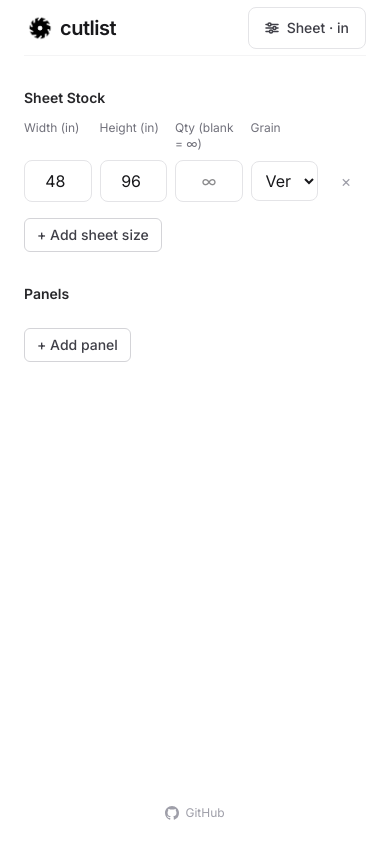
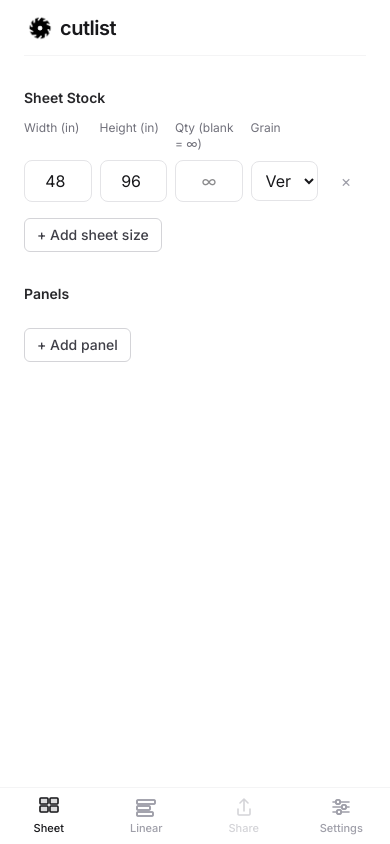
Before and after one commit to walkersutton/cutlist, a SvelteKit app: page / in a window 390 px wide. Built offline with nearby package versions, Linux system fonts and the light colour scheme.

Commit message:
mobile bottom bar

```diff
--- a/src/routes/+page.svelte
+++ b/src/routes/+page.svelte
@@ -209,6 +209,8 @@
 		return Math.min(SVG_MAX / w, SVG_MAX / h);
 	}
 	let sheetZoom = $state(1.0);
+	let hasResults = $derived(sheets.length > 0);
+	let shareOpen = $state(false);
 
 	function printPlan() {
 		const ule = unit === 'in' ? '&quot;' : ' mm';
@@ -356,6 +358,49 @@ tbody tr:last-child td{border-bottom:none}
 		}
 	}
 
+	let copyLabel = $state('Copy text');
+	async function copyPlan() {
+		const ul = unit === 'in' ? '"' : ' mm';
+		const lines: string[] = [];
+
+		lines.push(
+			`Cut Plan — ${new Date().toLocaleDateString(undefined, { year: 'numeric', month: 'long', day: 'numeric' })}`
+		);
+		lines.push(`Kerf: ${kerf}${ul}`);
+
+		lines.push('');
+		lines.push('MATERIALS');
+		for (const row of sheetSummary) {
+			lines.push(`  ${row.count}× ${row.w}×${row.h}${ul}`);
+		}
+
+		lines.push('');
+		lines.push('CUT LIST');
+		for (const p of panels.filter((p) => p.width > 0 && p.height > 0 && p.quantity > 0)) {
+			const name = p.label ? `${p.label}  ` : '';
+			lines.push(`  ${name}${p.width}×${p.height}${ul}  ×${p.quantity}  grain: ${p.grain}`);
+		}
+
+		lines.push('');
+		lines.push('SHEET LAYOUTS');
+		for (const sheet of sheets) {
+			lines.push(
+				`  Sheet ${sheet.index + 1} — ${sheet.sheetWidth}×${sheet.sheetHeight}${ul}  (${sheet.wastePercent}% waste)`
+			);
+			for (const p of sheet.placements) {
+				const dw = p.rotated ? p.height : p.width;
+				const dh = p.rotated ? p.width : p.height;
+				const name = p.label ? `${p.label}  ` : '';
+				const rot = p.rotated ? '  ↺' : '';
+				lines.push(`    ${name}${dw}×${dh}${ul}${rot}`);
+			}
+		}
+
+		await navigator.clipboard.writeText(lines.join('\n'));
+		copyLabel = 'Copied!';
+		setTimeout(() => (copyLabel = 'Copy text'), 2000);
+	}
+
 	const PALETTE = [
 		'#93c5fd',
 		'#86efac',
@@ -473,39 +518,12 @@ tbody tr:last-child td{border-bottom:none}
 </svelte:head>
 
 <div class="flex min-h-screen flex-col overflow-x-hidden bg-white">
-	<div class="mx-auto w-full max-w-3xl flex-1 px-6 lg:px-8">
+	<div class="mx-auto w-full max-w-3xl flex-1 px-6 pb-24 sm:pb-0 lg:px-8">
 		<!-- Header -->
 		<header class="flex h-14 items-center justify-between border-b border-zinc-100">
 			<div class="flex items-center gap-1">
 				<img src="/logo.jpg" alt="cutlist logo" class="h-8 w-8" />
 				<h1 class="shrink-0 text-xl font-semibold tracking-tight text-zinc-900">cutlist</h1>
-			</div>
-			<div class="flex items-center gap-3">
-				<!-- Mobile settings button -->
-				<button
-					onclick={() => (settingsOpen = true)}
-					class="flex items-center gap-2 rounded-lg border border-zinc-200 px-4 py-2.5 text-sm font-medium text-zinc-700 sm:hidden"
-					aria-label="Open settings"
-				>
-					<svg
-						width="14"
-						height="14"
-						viewBox="0 0 14 14"
-						fill="none"
-						stroke="currentColor"
-						stroke-width="1.5"
-						stroke-linecap="round"
-						aria-hidden="true"
-					>
-						<line x1="1" y1="3.5" x2="13" y2="3.5" />
-						<line x1="1" y1="7" x2="13" y2="7" />
-						<line x1="1" y1="10.5" x2="13" y2="10.5" />
-						<circle cx="4.5" cy="3.5" r="1.5" fill="white" />
-						<circle cx="9.5" cy="7" r="1.5" fill="white" />
-						<circle cx="6" cy="10.5" r="1.5" fill="white" />
-					</svg>
-					{mode === 'sheet' ? 'Sheet' : 'Linear'} · {unit}
-				</button>
 			</div>
 		</header>
 
@@ -669,6 +687,8 @@ tbody tr:last-child td{border-bottom:none}
 								</div>
 								<!-- Dimensions: 4-col grid on mobile, sm:contents makes them grid cells on desktop -->
 								<div class="grid grid-cols-4 gap-1.5 sm:contents">
+									<label class="sm:contents">
+										<span class="mb-0.5 block text-xs text-zinc-400 sm:hidden">W ({unit})</span>
 										<input
 											type="number"
 											inputmode="decimal"
@@ -677,6 +697,9 @@ tbody tr:last-child td{border-bottom:none}
 											step={dimStep}
 											bind:value={panel.width}
 										/>
+									</label>
+									<label class="sm:contents">
+										<span class="mb-0.5 block text-xs text-zinc-400 sm:hidden">H ({unit})</span>
 										<input
 											type="number"
 											inputmode="decimal"
@@ -685,6 +708,9 @@ tbody tr:last-child td{border-bottom:none}
 											step={dimStep}
 											bind:value={panel.height}
 										/>
+									</label>
+									<label class="sm:contents">
+										<span class="mb-0.5 block text-xs text-zinc-400 sm:hidden">Qty</span>
 										<input
 											type="number"
 											inputmode="numeric"
@@ -692,11 +718,15 @@ tbody tr:last-child td{border-bottom:none}
 											min="1"
 											bind:value={panel.quantity}
 										/>
+									</label>
+									<label class="sm:contents">
+										<span class="mb-0.5 block text-xs text-zinc-400 sm:hidden">Grain</span>
 										<select class={inputCls} bind:value={panel.grain}>
 											<option value="any">Any</option>
 											<option value="horizontal">Horiz →</option>
 											<option value="vertical">Vert ↑</option>
 										</select>
+									</label>
 								</div>
 								<!-- Delete: desktop only (last grid column) -->
 								<button onclick={() => removePanel(panel.id)} class="{delCls} hidden sm:flex"
@@ -732,11 +762,18 @@ tbody tr:last-child td{border-bottom:none}
 					<section>
 						<div class="mb-3 flex items-center justify-between">
 							<p class="text-sm font-semibold text-zinc-800">Results</p>
+							<div class="hidden items-center gap-2 sm:flex">
+								<button
+									onclick={copyPlan}
+									class="inline-flex items-center gap-1.5 rounded-md border border-zinc-300 bg-white px-3 py-1.5 text-xs font-medium text-zinc-700 hover:border-zinc-500 hover:text-zinc-900"
+									>{copyLabel}</button
+								>
 								<button
 									onclick={printPlan}
 									class="inline-flex items-center gap-1.5 rounded-md border border-zinc-300 bg-white px-3 py-1.5 text-xs font-medium text-zinc-700 hover:border-zinc-500 hover:text-zinc-900"
 									>Print / PDF</button
 								>
+							</div>
 						</div>
 						<div class="mb-8 flex flex-wrap gap-2">
 							{#each sheetSummary as row (`${row.w}×${row.h}`)}
@@ -1100,6 +1137,175 @@ tbody tr:last-child td{border-bottom:none}
 	</footer>
 </div>
 
+<!-- Bottom tab bar (mobile only) -->
+<nav
+	class="fixed right-0 bottom-0 left-0 z-30 border-t border-zinc-100 bg-white sm:hidden"
+	style="padding-bottom: env(safe-area-inset-bottom)"
+>
+	<div class="flex">
+		<button
+			onclick={() => (mode = 'sheet')}
+			class="flex flex-1 flex-col items-center gap-0.5 py-2 transition-colors {mode === 'sheet'
+				? 'text-zinc-900'
+				: 'text-zinc-400'}"
+		>
+			<svg
+				width="22"
+				height="22"
+				viewBox="0 0 22 22"
+				fill="none"
+				stroke="currentColor"
+				stroke-width="1.6"
+				stroke-linecap="round"
+				stroke-linejoin="round"
+				aria-hidden="true"
+			>
+				<rect
+					x="2"
+					y="2"
+					width="8"
+					height="6"
+					rx="1"
+					fill={mode === 'sheet' ? 'currentColor' : 'none'}
+					opacity={mode === 'sheet' ? '0.15' : '1'}
+				/>
+				<rect x="2" y="2" width="8" height="6" rx="1" />
+				<rect
+					x="12"
+					y="2"
+					width="8"
+					height="6"
+					rx="1"
+					fill={mode === 'sheet' ? 'currentColor' : 'none'}
+					opacity={mode === 'sheet' ? '0.15' : '1'}
+				/>
+				<rect x="12" y="2" width="8" height="6" rx="1" />
+				<rect
+					x="2"
+					y="10"
+					width="8"
+					height="6"
+					rx="1"
+					fill={mode === 'sheet' ? 'currentColor' : 'none'}
+					opacity={mode === 'sheet' ? '0.15' : '1'}
+				/>
+				<rect x="2" y="10" width="8" height="6" rx="1" />
+				<rect
+					x="12"
+					y="10"
+					width="8"
+					height="6"
+					rx="1"
+					fill={mode === 'sheet' ? 'currentColor' : 'none'}
+					opacity={mode === 'sheet' ? '0.15' : '1'}
+				/>
+				<rect x="12" y="10" width="8" height="6" rx="1" />
+			</svg>
+			<span class="text-[11px] font-medium">Sheet</span>
+		</button>
+		<button
+			onclick={() => (mode = 'linear')}
+			class="flex flex-1 flex-col items-center gap-0.5 py-2 transition-colors {mode === 'linear'
+				? 'text-zinc-900'
+				: 'text-zinc-400'}"
+		>
+			<svg
+				width="22"
+				height="22"
+				viewBox="0 0 22 22"
+				fill="none"
+				stroke="currentColor"
+				stroke-width="1.6"
+				stroke-linecap="round"
+				aria-hidden="true"
+			>
+				<rect
+					x="2"
+					y="4"
+					width="18"
+					height="4"
+					rx="1"
+					fill={mode === 'linear' ? 'currentColor' : 'none'}
+					opacity={mode === 'linear' ? '0.15' : '1'}
+				/>
+				<rect x="2" y="4" width="18" height="4" rx="1" />
+				<rect
+					x="2"
+					y="10"
+					width="13"
+					height="4"
+					rx="1"
+					fill={mode === 'linear' ? 'currentColor' : 'none'}
+					opacity={mode === 'linear' ? '0.15' : '1'}
+				/>
+				<rect x="2" y="10" width="13" height="4" rx="1" />
+				<rect
+					x="2"
+					y="16"
+					width="16"
+					height="4"
+					rx="1"
+					fill={mode === 'linear' ? 'currentColor' : 'none'}
+					opacity={mode === 'linear' ? '0.15' : '1'}
+				/>
+				<rect x="2" y="16" width="16" height="4" rx="1" />
+			</svg>
+			<span class="text-[11px] font-medium">Linear</span>
+		</button>
+		<button
+			onclick={() => (shareOpen = true)}
+			disabled={!hasResults}
+			class="flex flex-1 flex-col items-center gap-0.5 py-2 transition-colors {hasResults
+				? 'text-zinc-500'
+				: 'text-zinc-300'}"
+		>
+			<svg
+				width="22"
+				height="22"
+				viewBox="0 0 22 22"
+				fill="none"
+				stroke="currentColor"
+				stroke-width="1.6"
+				stroke-linecap="round"
+				stroke-linejoin="round"
+				aria-hidden="true"
+			>
+				<path d="M11 3v12M7 7l4-4 4 4" />
+				<path d="M5 13v5a1 1 0 0 0 1 1h10a1 1 0 0 0 1-1v-5" />
+			</svg>
+			<span class="text-[11px] font-medium">Share</span>
+		</button>
+		<button
+			onclick={() => (settingsOpen = true)}
+			class="flex flex-1 flex-col items-center gap-0.5 py-2 transition-colors {settingsOpen
+				? 'text-zinc-900'
+				: 'text-zinc-400'}"
+		>
+			<svg
+				width="22"
+				height="22"
+				viewBox="0 0 22 22"
+				fill="none"
+				stroke="currentColor"
+				stroke-width="1.6"
+				stroke-linecap="round"
+				aria-hidden="true"
+			>
+				<line x1="3" y1="6" x2="19" y2="6" />
+				<line x1="3" y1="11" x2="19" y2="11" />
+				<line x1="3" y1="16" x2="19" y2="16" />
+				<circle cx="8" cy="6" r="2.2" fill="white" />
+				<circle cx="8" cy="6" r="2.2" />
+				<circle cx="14" cy="11" r="2.2" fill="white" />
+				<circle cx="14" cy="11" r="2.2" />
+				<circle cx="9" cy="16" r="2.2" fill="white" />
+				<circle cx="9" cy="16" r="2.2" />
+			</svg>
+			<span class="text-[11px] font-medium">Settings</span>
+		</button>
+	</div>
+</nav>
+
 <!-- Settings drawer (mobile only) -->
 {#if settingsOpen}
 	<!-- Backdrop -->
@@ -1122,23 +1328,6 @@ tbody tr:last-child td{border-bottom:none}
 		<div class="mx-auto mb-6 h-1.5 w-10 rounded-full bg-zinc-200"></div>
 
 		<div class="space-y-6">
-			<!-- Mode -->
-			<div class="flex items-center justify-between">
-				<span class="text-sm font-medium text-zinc-700">Mode</span>
-				<div class="flex items-center gap-0.5 rounded-full bg-zinc-100 p-0.5">
-					<button
-						onclick={() => (mode = 'sheet')}
-						class={`drawer-toggle rounded-full px-4 py-1.5 text-sm font-medium ${mode === 'sheet' ? 'bg-white text-zinc-900 shadow-sm' : 'text-zinc-500'}`}
-						>Sheet</button
-					>
-					<button
-						onclick={() => (mode = 'linear')}
-						class={`drawer-toggle rounded-full px-4 py-1.5 text-sm font-medium ${mode === 'linear' ? 'bg-white text-zinc-900 shadow-sm' : 'text-zinc-500'}`}
-						>Linear</button
-					>
-				</div>
-			</div>
-
 			<!-- Unit -->
 			<div class="flex items-center justify-between">
 				<span class="text-sm font-medium text-zinc-700">Unit</span>
@@ -1202,6 +1391,82 @@ tbody tr:last-child td{border-bottom:none}
 	</div>
 {/if}
 
+<!-- Share action sheet (mobile only) -->
+{#if shareOpen}
+	<div
+		class="fixed inset-0 z-40 bg-black/40 sm:hidden"
+		transition:fade={{ duration: 200 }}
+		onclick={() => (shareOpen = false)}
+		role="presentation"
+	></div>
+	<div
+		class="fixed right-0 bottom-0 left-0 z-50 rounded-t-2xl bg-white px-6 pt-4 pb-10 sm:hidden"
+		transition:fly={{ y: 200, duration: 280, easing: cubicOut }}
+		role="dialog"
+		aria-modal="true"
+		aria-label="Share"
+	>
+		<div class="mx-auto mb-6 h-1.5 w-10 rounded-full bg-zinc-200"></div>
+		<div class="space-y-2">
+			<button
+				onclick={() => {
+					printPlan();
+					shareOpen = false;
+				}}
+				class="flex w-full items-center gap-4 rounded-xl px-4 py-3.5 text-left text-zinc-800 hover:bg-zinc-50 active:bg-zinc-100"
+			>
+				<svg
+					width="20"
+					height="20"
+					viewBox="0 0 22 22"
+					fill="none"
+					stroke="currentColor"
+					stroke-width="1.6"
+					stroke-linecap="round"
+					stroke-linejoin="round"
+					class="shrink-0 text-zinc-500"
+					aria-hidden="true"
+				>
+					<path d="M6 7V3h10v4" />
+					<rect x="2" y="7" width="18" height="8" rx="1.5" />
+					<path d="M6 11h1M6 15h10v4H6z" />
+				</svg>
+				<div>
+					<p class="text-sm font-medium">Print / PDF</p>
+					<p class="text-xs text-zinc-400">Opens print dialog</p>
+				</div>
+			</button>
+			<button
+				onclick={async () => {
+					await copyPlan();
+					shareOpen = false;
+				}}
+				class="flex w-full items-center gap-4 rounded-xl px-4 py-3.5 text-left text-zinc-800 hover:bg-zinc-50 active:bg-zinc-100"
+			>
+				<svg
+					width="20"
+					height="20"
+					viewBox="0 0 22 22"
+					fill="none"
+					stroke="currentColor"
+					stroke-width="1.6"
+					stroke-linecap="round"
+					stroke-linejoin="round"
+					class="shrink-0 text-zinc-500"
+					aria-hidden="true"
+				>
+					<rect x="8" y="8" width="11" height="13" rx="1.5" />
+					<path d="M14 8V5a1 1 0 0 0-1-1H4a1 1 0 0 0-1 1v13a1 1 0 0 0 1 1h4" />
+				</svg>
+				<div>
+					<p class="text-sm font-medium">Copy as text</p>
+					<p class="text-xs text-zinc-400">Paste into any app</p>
+				</div>
+			</button>
+		</div>
+	</div>
+{/if}
+
 <style>
 	@media (hover: hover) and (pointer: fine) {
 		.del {
```
Lines whose indentation alone changed are shown as unchanged.
